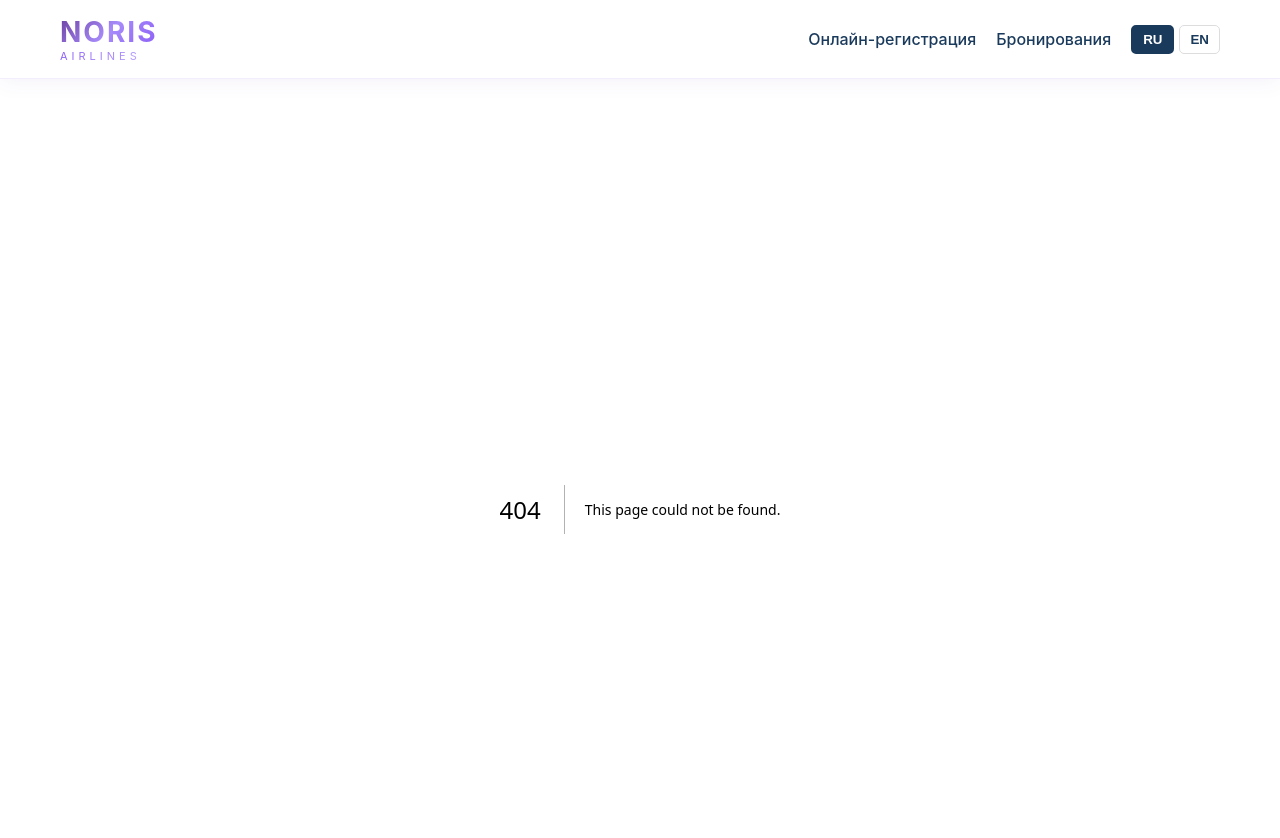
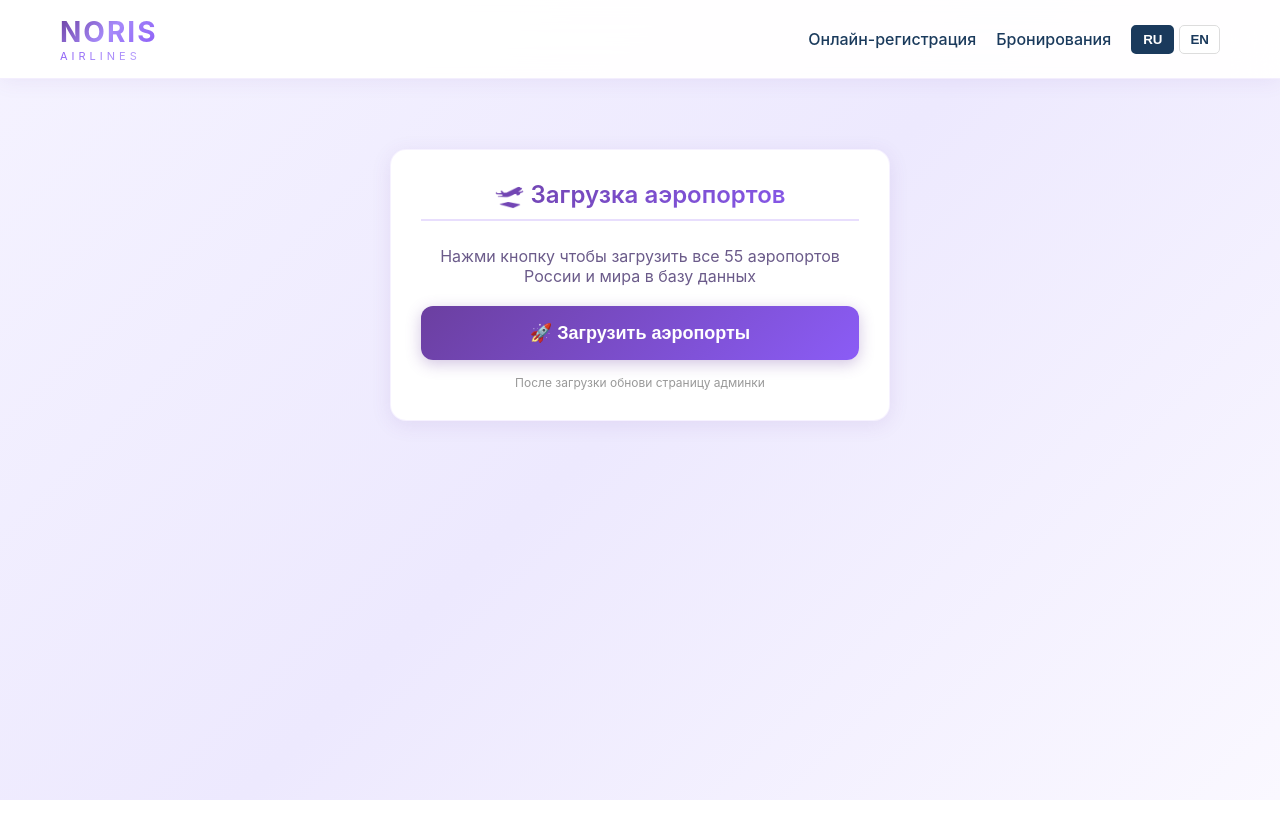
Before and after one commit to alexeysimashkin/noris-airlines, a Next.js app: page /admin/seed in a window 1280 px wide. Before the commit this address had no page. Shown: the top 838 px of the page. After the commit the page ends 800 px from the top, so only its background shows below. Built offline with nearby package versions, Linux system fonts and the light colour scheme.

Commit message:
Create seed.tsx

```diff
--- /dev/null
+++ b/src/pages/admin/seed.tsx
@@ -0,0 +1,51 @@
+import { useState } from 'react'
+
+export default function AdminSeed() {
+  const [loading, setLoading] = useState(false)
+  const [result, setResult] = useState('')
+
+  const loadAirports = async () => {
+    setLoading(true)
+    setResult('Загружаем аэропорты...')
+    try {
+      const res = await fetch('/api/admin/seed')
+      const data = await res.json()
+      setResult(data.message)
+    } catch (e: any) {
+      setResult('Ошибка: ' + e.message)
+    }
+    setLoading(false)
+  }
+
+  return (
+    <div className="card" style={{ textAlign: 'center', maxWidth: '500px', margin: '40px auto' }}>
+      <h2 className="card-title">🛫 Загрузка аэропортов</h2>
+      <p style={{ color: '#6b5b8a', marginBottom: '20px' }}>
+        Нажми кнопку чтобы загрузить все 55 аэропортов России и мира в базу данных
+      </p>
+      <button
+        className="btn btn-primary"
+        onClick={loadAirports}
+        disabled={loading}
+        style={{ width: '100%', fontSize: '18px', padding: '16px' }}
+      >
+        {loading ? '⏳ Загружаем...' : '🚀 Загрузить аэропорты'}
+      </button>
+      {result && (
+        <div style={{
+          marginTop: '20px',
+          padding: '15px',
+          borderRadius: '12px',
+          background: result.includes('✅') ? '#f0fdf4' : '#fef2f2',
+          color: result.includes('✅') ? '#166534' : '#991b1b',
+          fontWeight: 500
+        }}>
+          {result}
+        </div>
+      )}
+      <p style={{ marginTop: '15px', fontSize: '12px', color: '#999' }}>
+        После загрузки обнови страницу админки
+      </p>
+    </div>
+  )
+}
```
